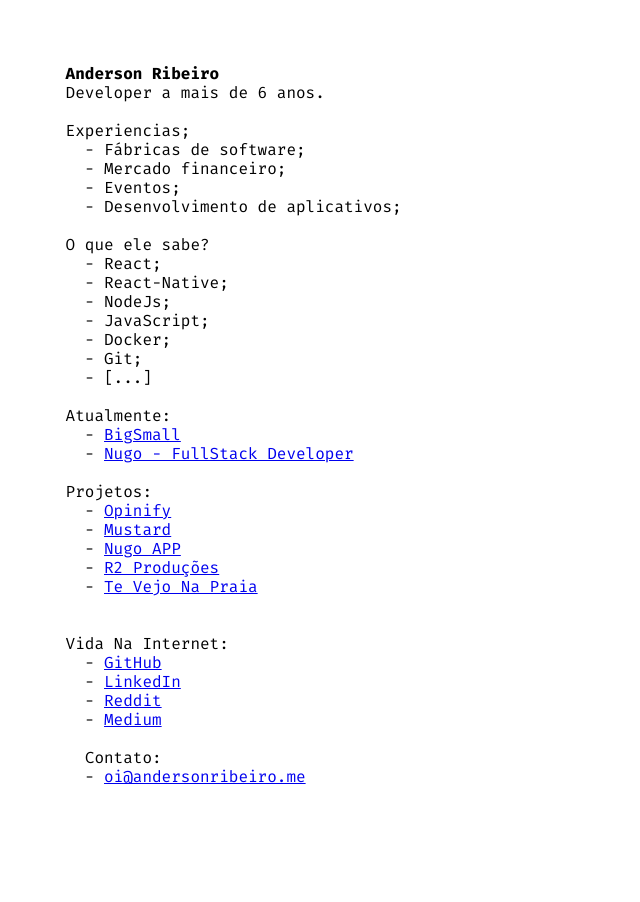
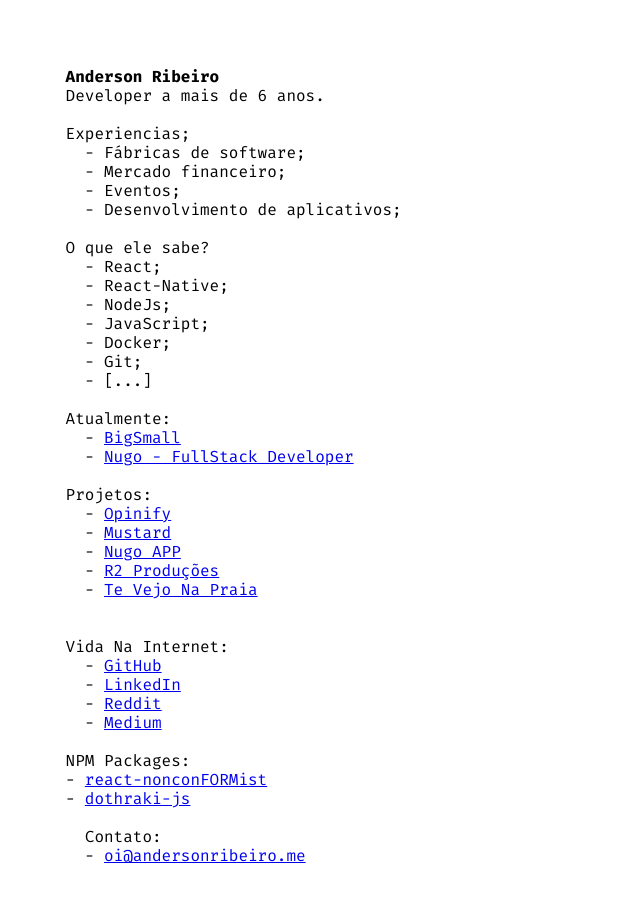
Before and after one commit to anderson-cubo/anderson-cubo.github.io, a plain HTML site: page index.html in a window 1280 px wide. Shown: the whole page, without its empty margins (0-640 px from the left). Before the commit the page ends 869 px from the top, so only its background shows below. Drawn offline with Linux system fonts and the light colour scheme.

Commit message:
add my npm packages

```diff
--- a/index.html
+++ b/index.html
@@ -6,13 +6,13 @@
     <title>Anderson Ribeiro - FullStack Developer</title>
     <link href="https://fonts.googleapis.com/css?family=Fira+Mono:400,700" rel="stylesheet">
     <style>
-      pre {
+      div {
         font-family: 'Fira Mono', monospace;
       }
     </style>
   </head>
   <body style="padding: 40px 0px;">
-    <pre>
+    <div style="white-space: pre-wrap;">
       <b>Anderson Ribeiro</b>
       Developer a mais de 6 anos.
 
@@ -49,8 +49,12 @@
         - <a target="_blank" href="https://www.reddit.com/user/GreenBit6">Reddit</a>
         - <a target="_blank" href="https://medium.com/@mindmeoh">Medium</a>
 
+      NPM Packages:
+      - <a target="_blank" href="https://github.com/anderson-cubo/react-nonconformist">react-nonconFORMist</a>
+      - <a target="_blank" href="https://github.com/anderson-cubo/dothraki-js">dothraki-js</a>
+
         Contato:
         - <a target="_blank" href="mailto:oi@andersonribeiro.me">oi@andersonribeiro.me</a>
-    </pre>
+    </div>
   </body>
 </html>
```
